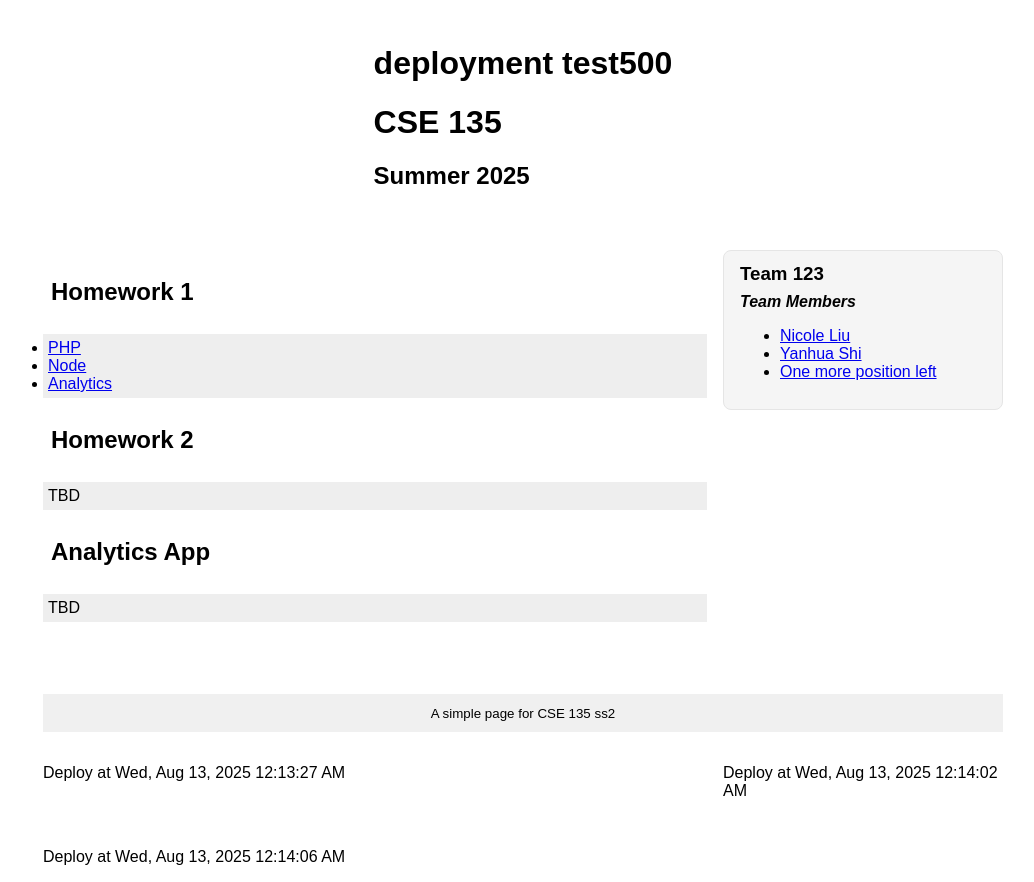
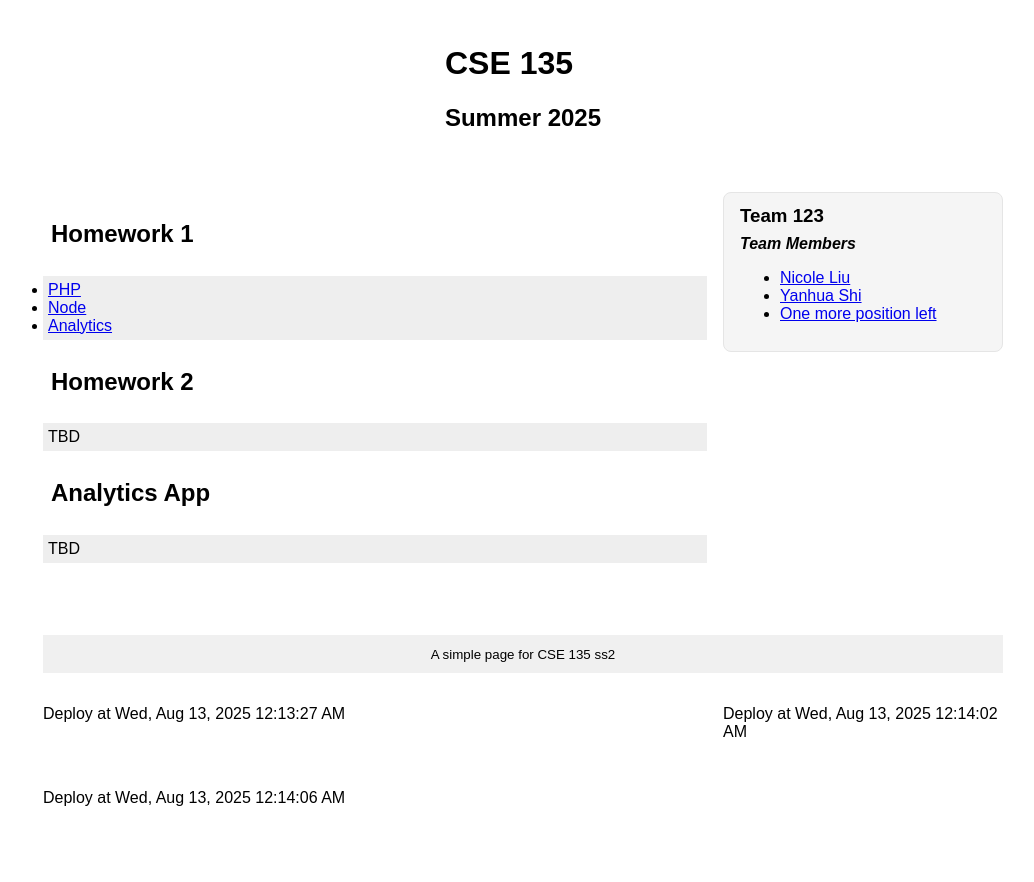
Before and after one commit to yas033/cse135-2025-ss2-HW2, a plain HTML site: page index.html in a window 1280 px wide. Shown: the whole page, without its empty margins (117-1151 px from the left). After the commit the page ends 823 px from the top, so only its background shows below. Drawn offline with Linux system fonts and the light colour scheme.

Commit message:
Update index.html

```diff
--- a/index.html
+++ b/index.html
@@ -61,7 +61,6 @@
 
 <body>
   <header>
-    <h1>deployment test500</h1>
     <h1>CSE 135</h1>
     <h2>Summer 2025</h2>
   </header>
```
